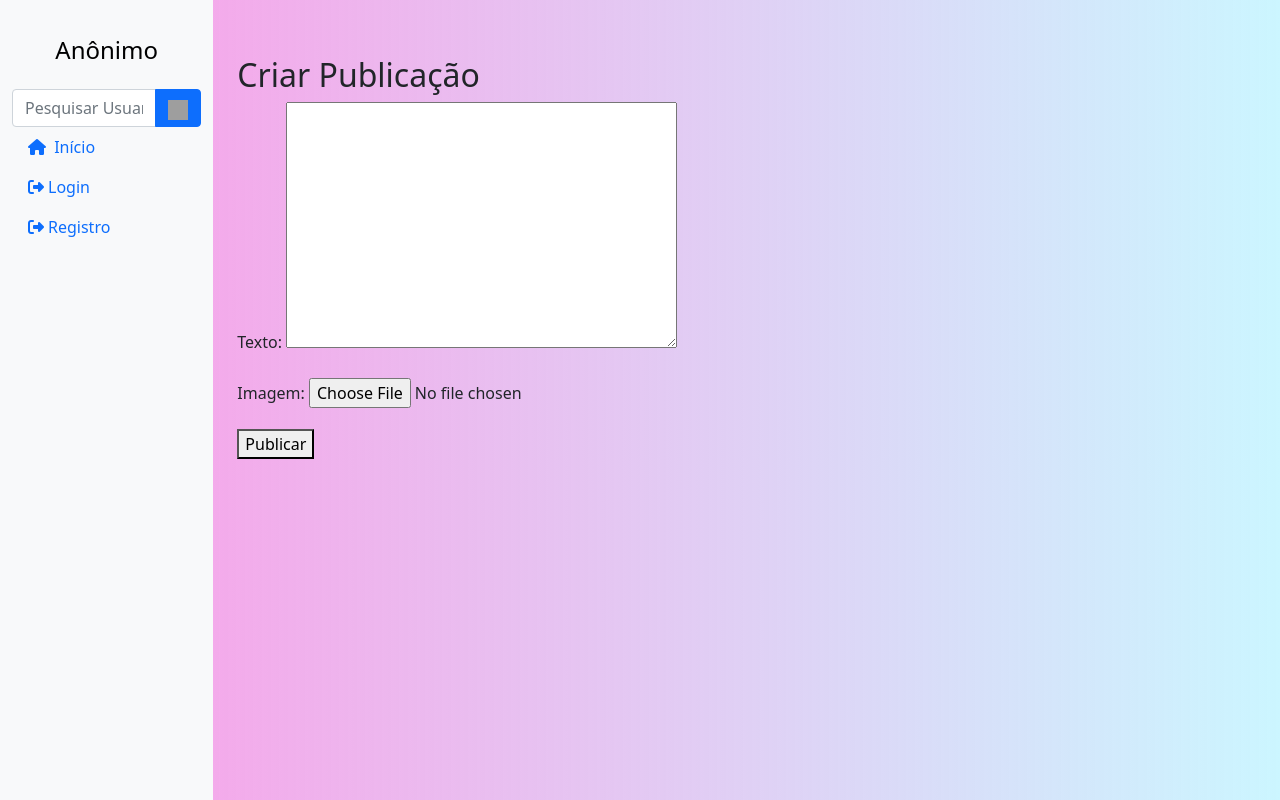
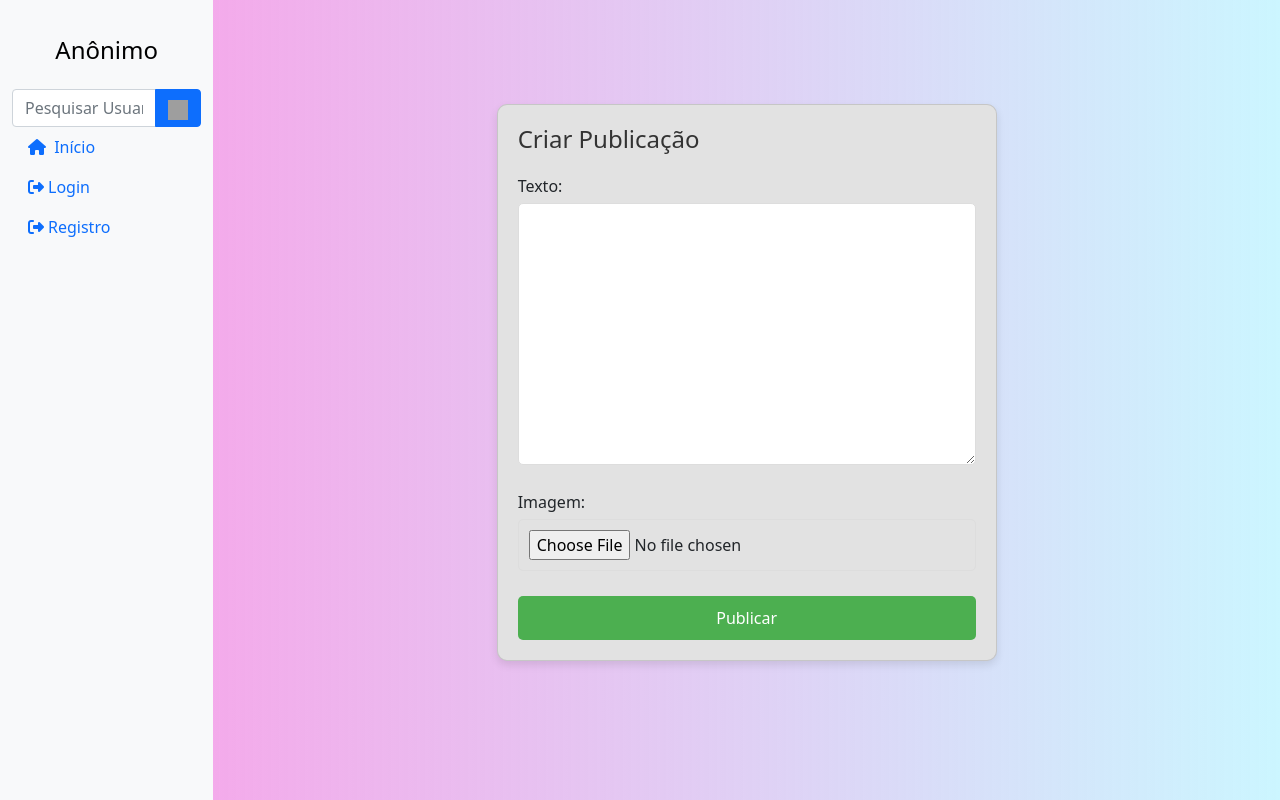
Before and after one commit to droisdiego/ProjetoFinalPPI, a Django app: page /criar_publicacao/ in a window 1280 px wide. Run offline with Django 5.2, Linux system fonts and the light colour scheme; some libraries are stand-ins or nearby versions; grey boxes are pictures that could not be loaded.

Commit message:
ultimas alterações

```diff
--- a/artes/templates/criar_plub.html
+++ b/artes/templates/criar_plub.html
@@ -1,10 +1,80 @@
 {% extends 'base.html' %}
 
 {% block center %}
-  <h2>Criar Publicação</h2>
-  <form method="post" enctype="multipart/form-data">
-    {% csrf_token %}
-    {{ form.as_p }}
-    <button type="submit">Publicar</button>
-  </form>
+<style>
+  .card {
+    box-shadow: 0 4px 8px rgba(0, 0, 0, 0.1);
+    border-radius: 10px;
+    padding: 20px;
+    width: 100%;
+    max-width: 500px;
+    margin: 0 auto;
+    background-color: #e2e2e2;
+  }
+
+  h2 {
+    color: #333;
+    font-size: 1.5rem;
+    margin-bottom: 20px;
+  }
+
+  form {
+    display: flex;
+    flex-direction: column;
+  }
+
+  .form-group {
+    display: flex;
+    flex-direction: column;
+    margin-bottom: 15px;
+  }
+
+  .form-group label {
+    margin-bottom: 5px;
+  }
+
+  .form-group input,
+  .form-group textarea {
+    padding: 10px;
+    border: 1px solid #ddd;
+    border-radius: 5px;
+    margin-bottom: 10px;
+  }
+
+  button {
+    background-color: #4CAF50;
+    color: white;
+    padding: 10px 20px;
+    border: none;
+    border-radius: 5px;
+    cursor: pointer;
+  }
+
+  button:hover {
+    background-color: #45a049;
+  }
+</style>
+
+<div class="row py-5 px-4">
+  <div class="col-md-8 mx-auto">
+    <div class="card">
+      <h2>Criar Publicação</h2>
+      <form method="post" enctype="multipart/form-data">
+        {% csrf_token %}
+
+        <div class="form-group">
+          <label for="{{ form.texto.id_for_label }}">Texto:</label>
+          {{ form.texto }}
+        </div>
+
+        <div class="form-group">
+          <label for="{{ form.imagem.id_for_label }}">Imagem:</label>
+          {{ form.imagem }}
+        </div>
+
+        <button type="submit">Publicar</button>
+      </form>
+    </div>
+  </div>
+</div>
 {% endblock %}
--- a/artes/templates/index.html
+++ b/artes/templates/index.html
@@ -62,7 +62,7 @@
 <div class="publicacoes-container">
 
   <div class="container">
-    <h2 style="color:white;">Novas Publicações</h2>
+    <h2 style="color:rgb(0, 0, 0);">Novas Publicações</h2>
     {% for publicacao in publicacoes %}
     <div class="card-publicacao">
       <div class="autor-info">
--- a/artes/templates/profile_upload.html
+++ b/artes/templates/profile_upload.html
@@ -45,8 +45,8 @@
             {% csrf_token %}
 
             <div class="form-group">
-                <label for="{{ form.nome.id_for_label }}">Nome:</label>
-                {{ form.nome }}
+                <label for="{{ form.nome.id_for_label }}">Pseudonimo:</label>
+                {{ form.pseudonimo }}
             </div>
 
             <div class="form-group">
--- a/artes/templates/publicacao.html
+++ b/artes/templates/publicacao.html
@@ -2,9 +2,7 @@
 
 {% block center %}
 <style>
-  body {
-    background: #f8f9fa;
-  }
+
 
   .container {
     margin-top: 20px;
```
Also changed, not shown: artes/templates/usuarios.html (+4 -6 lines), db.sqlite3, midia/midia/imagem_2023-12-15_160228000.png (added), midia/uploads/Lucasderede2_D88LqDz.png (added), midia/uploads/imagem_2023-12-15_160158847.png (added), midia/uploads/imagem_2023-12-15_160445327.png (added).
